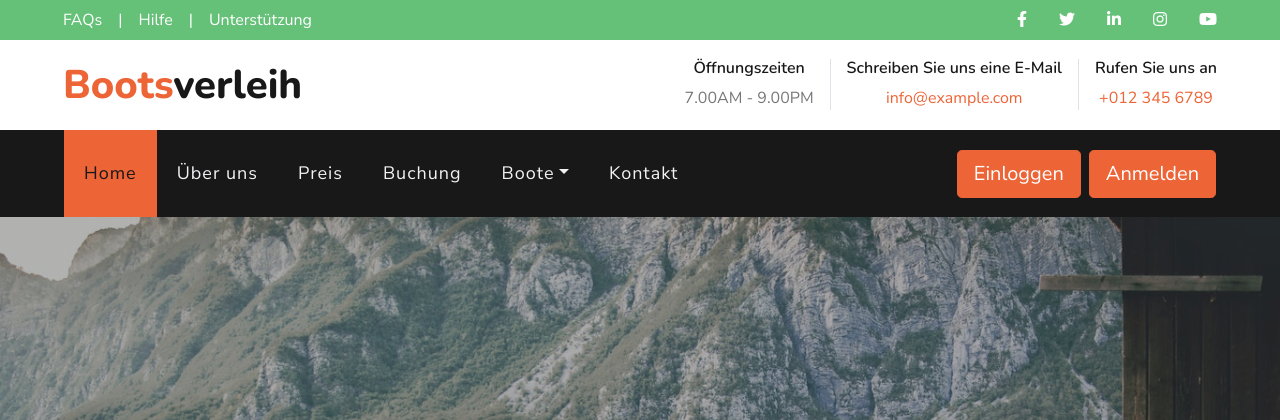
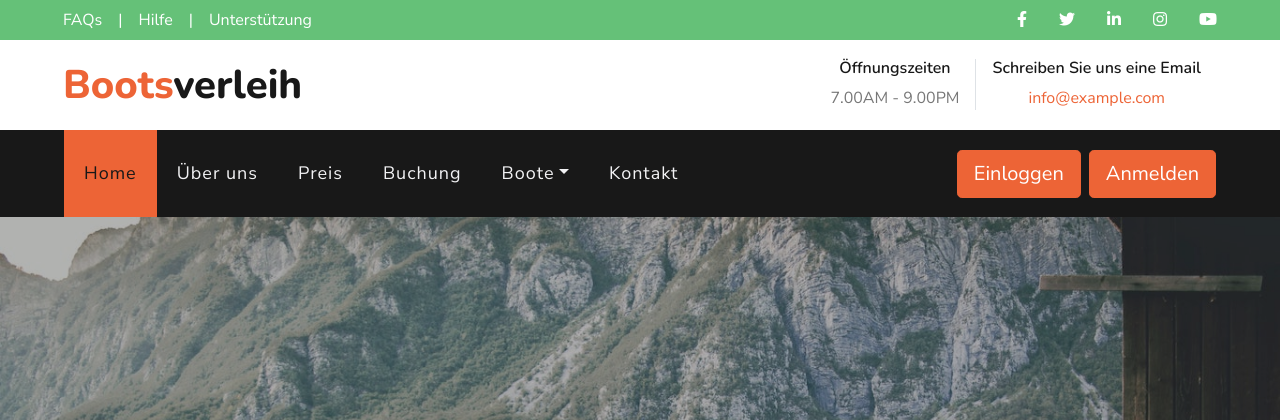
Before and after one commit to RadkevychOksana/boot-verleih, a PHP site: page /index.php in a window 1280 px wide. Shown: the top 420 px of the page. Run offline with PHP 8.4, Linux system fonts and the light colour scheme; data comes from the database, SQL or seed files in the repository; some libraries are stand-ins or nearby versions.

Commit message:
edited styles

```diff
--- a/parts/_header.php
+++ b/parts/_header.php
@@ -41,13 +41,9 @@
                     <h6>Öffnungszeiten</h6>
                     <p class="m-0">7.00AM - 9.00PM</p>
                 </div>
-                <div class="d-inline-flex flex-column text-center px-3 border-right">
-                    <h6>Schreiben Sie uns eine E-Mail</h6>
+                <div class="d-inline-flex flex-column text-center px-3">
+                    <h6>Schreiben Sie uns eine Email</h6>
                     <a href="mailto:info@example.com">info@example.com</a>
-                </div>
-                <div class="d-inline-flex flex-column text-center pl-3">
-                    <h6>Rufen Sie uns an</h6>
-                    <a href="tel:+012 345 6789">+012 345 6789</a>
                 </div>
             </div>
         </div>
--- a/parts/_navbar.php
+++ b/parts/_navbar.php
@@ -4,7 +4,7 @@ $categories = selectCategories(); ?>
 <div class="container-fluid p-0">
     <nav class="navbar navbar-expand-lg bg-dark navbar-dark py-3 py-lg-0 px-lg-5">
         <a href="" class="navbar-brand d-block d-lg-none">
-            <h1 class="m-0 display-5 text-capitalize font-italic text-white"><span class="text-primary">Safety</span>First</h1>
+            <h1 class="m-0 display-5 text-capitalize font-italic text-white"><span class="text-primary">Boots</span>verleih</h1>
         </a>
         <button type="button" class="navbar-toggler" data-toggle="collapse" data-target="#navbarCollapse">
             <span class="navbar-toggler-icon"></span>
--- a/src/database.php
+++ b/src/database.php
@@ -4,7 +4,7 @@ function connect()
 {
   $servername = "localhost";
   $username = "root";
-  $password = "";
+  $password = "root";
   $dbname = "boots_verleih";
 
   //Verbindung zur Datenbank
```
